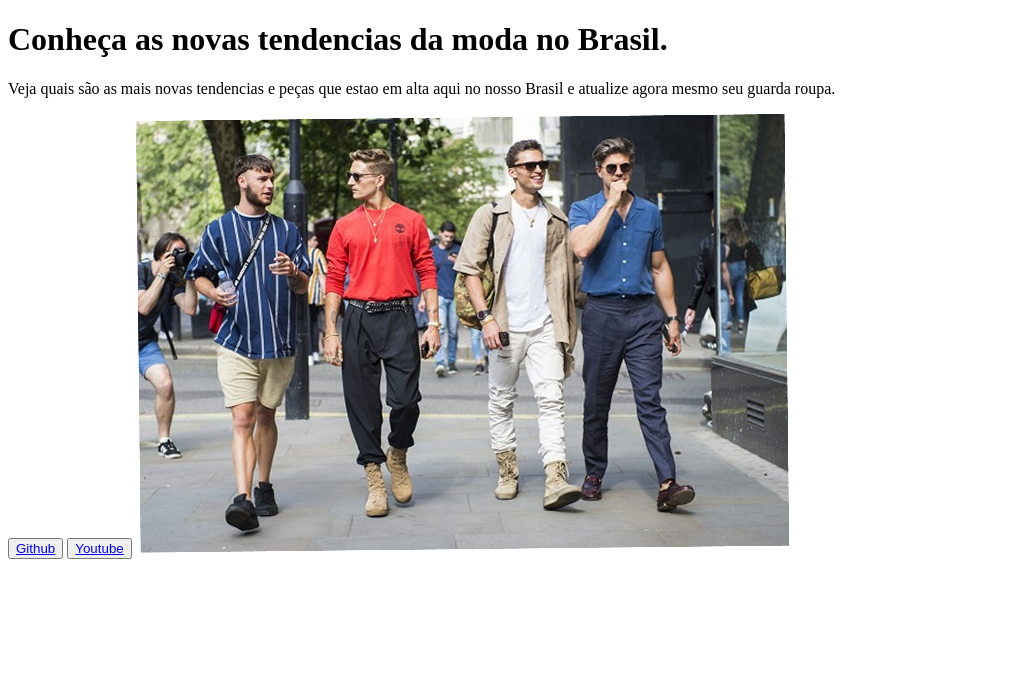
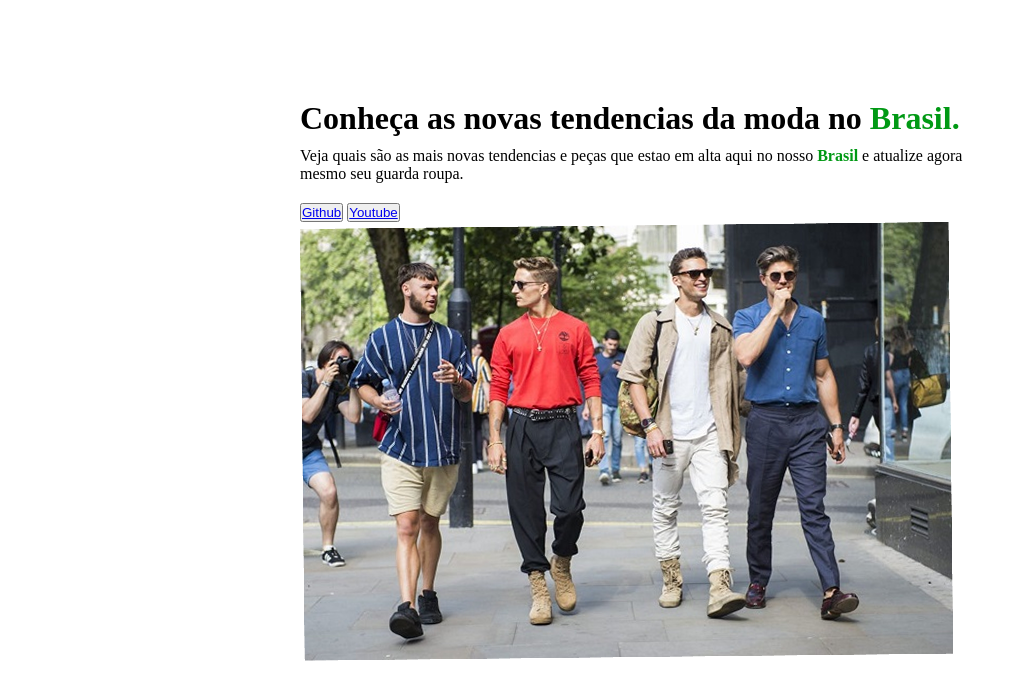
Before and after one commit to fckryzns/ryanvscodeproject, a plain HTML site: page index.html in a window 1280 px wide. Shown: the whole page, without its empty margins (0-1017 px from the left). Drawn offline with Linux system fonts and the light colour scheme.

Commit message:
Add files via upload

```diff
--- a/index.html
+++ b/index.html
@@ -11,8 +11,8 @@
 <header></header>
 <main>
 
-    <h1>Conheça as novas tendencias da moda no Brasil.</h1>
-   <p> Veja quais são as mais novas tendencias e peças que estao em alta aqui no nosso Brasil e atualize agora mesmo seu guarda roupa.</p>
+    <h1>Conheça as novas tendencias da moda no <strong>Brasil.</strong></h1>
+   <p> Veja quais são as mais novas tendencias e peças que estao em alta aqui no nosso <strong>Brasil</strong> e atualize agora mesmo seu guarda roupa.</p>
     <button ><a href="https://github.com/fckryzns" target="_blank" rel="noopener noreferrer">Github</a></button>
     <button><a href="https://www.youtube.com/watch?v=i-4o4Im7DSg" target="_blank" rel="noopener noreferrer">Youtube</a></button>
     <img src="Igage.png" alt="">
--- a/style.css
+++ b/style.css
@@ -1,3 +1,24 @@
+*{
+    margin: 0;
+    padding: 0;
+}
 body{
     background-color: white;
 }
+strong{
+    color: rgb(0, 153, 20);
+
+}
+main{
+    display: block;
+    padding: 0 300px 0 300px;
+
+}
+
+p{
+    margin: 10px 0 20px 0px;
+    font-size: ;10px
+}
+header, footer{
+    height: 100px;
+}
```
